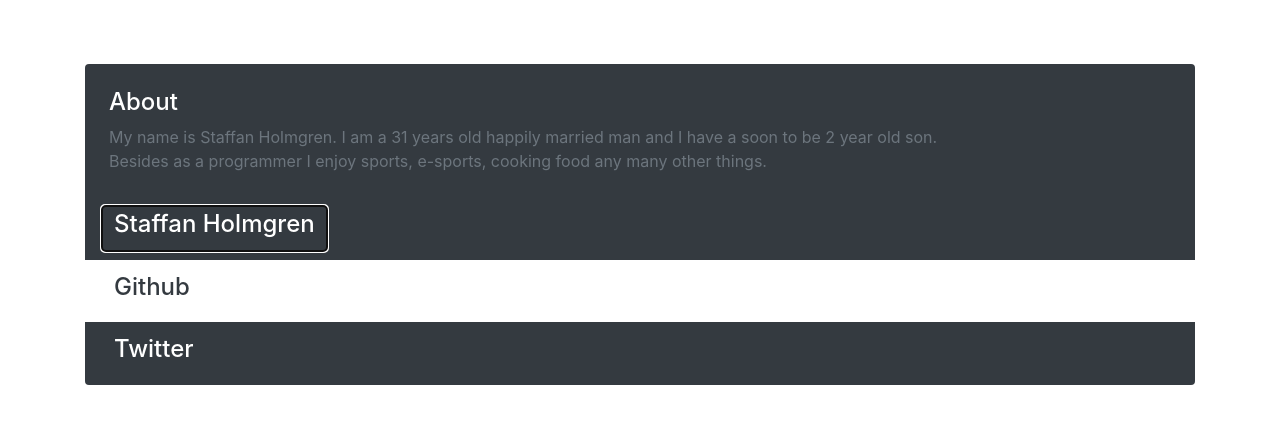
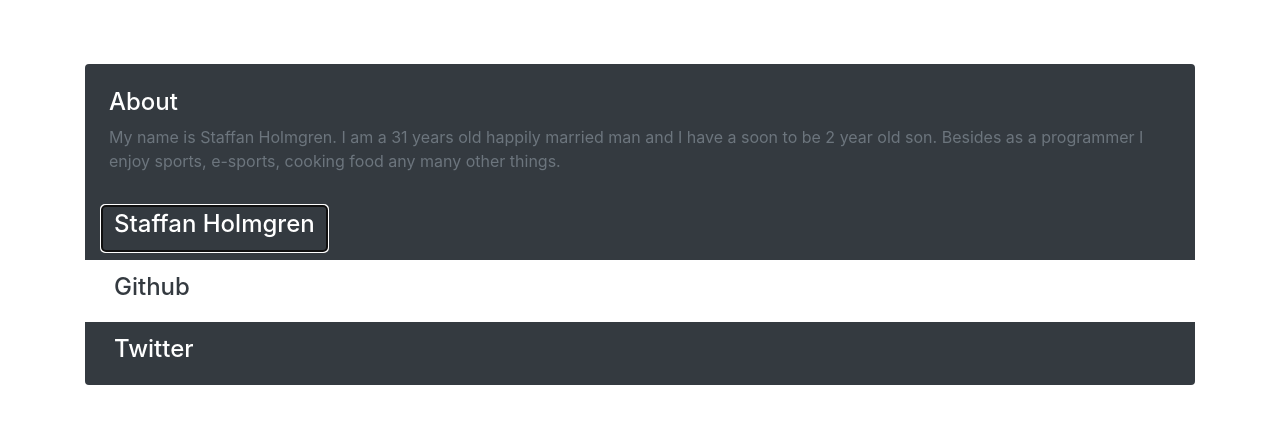
Before and after one commit to linkebon/homepage, a React app in the folder frontend/app/: page / in a window 1280 px wide. Both pictures are taken after a click on the button "Staffan Holmgren". Shown: the top 424 px of the page. Built offline with nearby package versions, Linux system fonts and the light colour scheme; the HTML template or start-up script is replaced by a standard one.

Commit message:
Created a HomeInformationEntry component to reduce code. Next step should be to create a component for each entry and create a generic design component instead.

```diff
--- /dev/null
+++ b/frontend/app/src/components/HomeInformationEntry.js
@@ -0,0 +1,34 @@
+import React, {Component} from 'react';
+
+class HomeInformationEntry extends Component {
+    constructor(props) {
+        super(props);
+    }
+
+    render() {
+        let {bgColor, isRoundedTop, isRoundedBottom, textColor, text, header, secondHeader, id, areaLabel} = this.props;
+        const bgClass = 'bg-' + bgColor;
+        const textClass = 'text-' + textColor;
+        const roundedTop = isRoundedTop ? 'rounded-top' : '';
+        const roundedBottom = isRoundedBottom ? 'rounded-bottom' : '';
+        return (
+            <div className="pos-f-t">
+                <div className="collapse" id={id}>
+                    <div className={bgClass + ' p-4 ' + roundedTop}>
+                        <h4 className={'text-capitalize ' + textClass}>{secondHeader}</h4>
+                        <span className="text-muted">{text}</span>
+                    </div>
+                </div>
+                <div className={'navbar ' + bgClass + ' ' + roundedBottom}>
+                    <button className="navbar-toggler" type="button" data-toggle="collapse"
+                            data-target={'#' + id} aria-controls={id}
+                            aria-expanded="false" aria-label={areaLabel}>
+                        <h4 className={textClass}>{header}</h4>
+                    </button>
+                </div>
+            </div>
+        )
+    }
+}
+
+export default HomeInformationEntry
--- a/frontend/app/src/container/HomeContainer.js
+++ b/frontend/app/src/container/HomeContainer.js
@@ -1,4 +1,5 @@
 import React, {Component} from 'react';
+import HomeInformationEntry from '../components/HomeInformationEntry';
 
 class HomeContainer extends Component {
     constructor(props) {
@@ -6,59 +7,25 @@ class HomeContainer extends Component {
     }
 
     render() {
+        let aboutText = "My name is Staffan Holmgren. I am a 31 years old happily married man and I have a soon to be 2 year old son. Besides as a programmer I enjoy sports, e-sports, cooking food any many other things.";
+        let githubText = "Sometimes i write some code which i then publishn to my github account which is <a\n" +
+            "                                href=\"https://github.com/linkebon\">linkebon</a>";
+        let twitterText = "Here is a twitter of linkebon just for fun :)";
         return (
             <div className="container" style={{marginTop: '5%'}}>
                 {/*about*/}
-                <div className="pos-f-t">
-                    <div className="collapse" id="aboutId">
-                        <div className="bg-dark p-4 rounded-top">
-                            <h4 className="text-capitalize text-white">About</h4>
-                            <span className="text-muted">My name is Staffan Holmgren. I am a 31 years old happily married man and I have a soon to be 2 year old son.
-                        <br/>
-                            Besides as a programmer I enjoy sports, e-sports, cooking food any many other things.
-                        </span>
-                        </div>
-                    </div>
-                    <nav className="navbar bg-dark">
-                        <button className="navbar-toggler" type="button" data-toggle="collapse"
-                                data-target="#aboutId" aria-controls="aboutId"
-                                aria-expanded="false" aria-label="Toggle about">
-                            <h4 className="text-white">Staffan Holmgren</h4>
-                        </button>
-
-                    </nav>
-                </div>
+                <HomeInformationEntry id="aboutId" bgColor="dark" isRoundedTop={true} isRoundedBottom={false}
+                                           textColor="white"
+                                           text={aboutText} header="Staffan Holmgren" secondHeader="About"
+                                           areaLabel="About linkebon"/>
                 {/*github*/}
-                <div className="pos-f-t">
-                    <div className="collapse" id="githubId">
-                        <div className="bg-white p-4">
-                            <span className="text-muted">Sometimes i write some code which i then publishn to my github account which is <a
-                                href="https://github.com/linkebon">linkebon</a></span>
-                        </div>
-                    </div>
-                    <nav className="navbar bg-white">
-                        <button className="navbar-toggler" type="button" data-toggle="collapse"
-                                data-target="#githubId" aria-controls="githubId"
-                                aria-expanded="false" aria-label="Toggle github">
-                            <h4 className="text-dark">Github</h4>
-                        </button>
-                    </nav>
-                </div>
+                <HomeInformationEntry id="githubId" bgColor="white" isRoundedTop={false} isRoundedBottom={false}
+                                           textColor="dark"
+                                           text={githubText} header="Github" secondHeader="" areaLabel="Github"/>
                 {/*twitter*/}
-                <div className="pos-f-t">
-                    <div className="collapse" id="twitterId">
-                        <div className="bg-dark p-4">
-                            <span className="text-muted">Here is a twitter of linkebon just for fun :)</span>
-                        </div>
-                    </div>
-                    <nav className="navbar bg-dark rounded-bottom">
-                        <button className="navbar-toggler" type="button" data-toggle="collapse"
-                                data-target="#twitterId" aria-controls="twitterId"
-                                aria-expanded="false" aria-label="Toggle twitter">
-                            <h4 className="text-white">Twitter</h4>
-                        </button>
-                    </nav>
-                </div>
+                <HomeInformationEntry id="twitterId" bgColor="dark" isRoundedTop={false} isRoundedBottom={true}
+                                           textColor="white"
+                                           text={twitterText} header="Twitter" secondHeader="" areaLabel="Twitter"/>
             </div>
         )
     }
```
